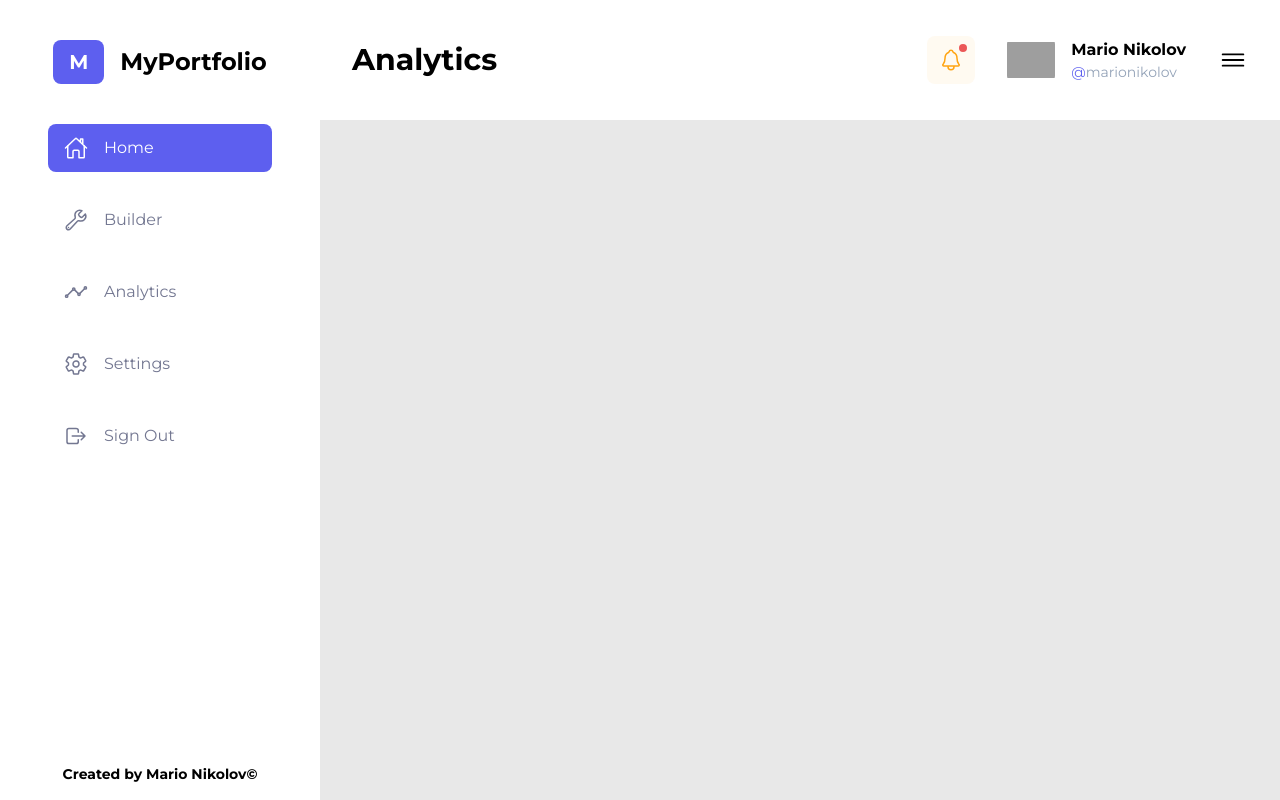
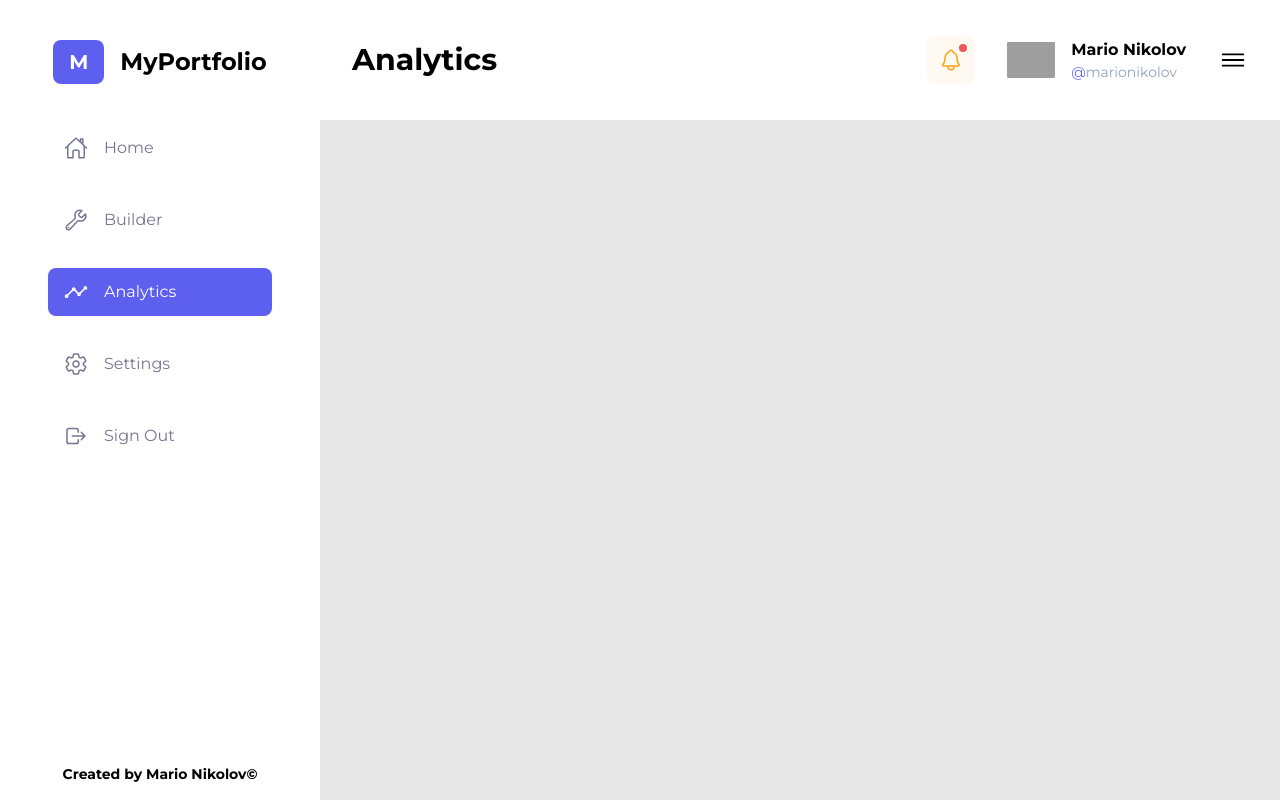
Before and after one commit to marionikolov17/Portfolio-Builder, a React (Vite) app in the folder client/: page /analytics in a window 1280 px wide. Built offline with nearby package versions, Linux system fonts and the light colour scheme; grey boxes are pictures that could not be loaded.

Commit message:
Create navigation buttons change on location change

```diff
--- a/client/src/features/layout/components/Navigation/Navigation.jsx
+++ b/client/src/features/layout/components/Navigation/Navigation.jsx
@@ -1,11 +1,15 @@
 import { IoCloseOutline } from "react-icons/io5";
 import NavigationButton from "../NavigationButton/NavigationButton";
-import { Link } from "react-router-dom";
+import { Link, useLocation } from "react-router-dom";
 import { useContext } from "react";
 import LayoutContext from "../../../../layouts/Layout/layout.context";
 
 export default function Navigation() {
     const { setIsNavigationOpened } = useContext(LayoutContext);
+
+    const location = useLocation();
+    console.log(location.pathname)
+
     return (
         <>
             <section className="w-full sm:w-[90px] lg:w-80 h-screen shrink-0 bg-white flex flex-col items-center fixed top-0 sm:sticky z-50">
@@ -20,10 +24,10 @@ export default function Navigation() {
                     <h1 className="ms-4 font-bold text-2xl sm:hidden lg:inline-block">MyPortfolio</h1>
                 </div>
                 {/* Buttons */}
-                <NavigationButton icon="home" link="/" text={"Home"} isActive={true}/>
-                <NavigationButton icon="builder" link="/builder" text={"Builder"} isActive={false}/>
-                <NavigationButton icon="analytics" link="/analytics" text={"Analytics"} isActive={false}/>
-                <NavigationButton icon="settings" link="/settings" text={"Settings"} isActive={false}/>
+                <NavigationButton icon="home" link="/" text={"Home"} isActive={location.pathname === "/"}/>
+                <NavigationButton icon="builder" link="/builder" text={"Builder"} isActive={location.pathname === "/builder"}/>
+                <NavigationButton icon="analytics" link="/analytics" text={"Analytics"} isActive={location.pathname === "/analytics"}/>
+                <NavigationButton icon="settings" link="/settings" text={"Settings"} isActive={location.pathname === "/settings"}/>
                 <NavigationButton icon="logout" link="" text={"Sign Out"} isActive={false}/>
                 <div className="mb-4 flex sm:hidden lg:flex justify-center absolute bottom-0">
                     <p className="font-bold text-sm">Created by <Link to="https://www.marionikolovdev.com">Mario Nikolov</Link>©</p>
```
